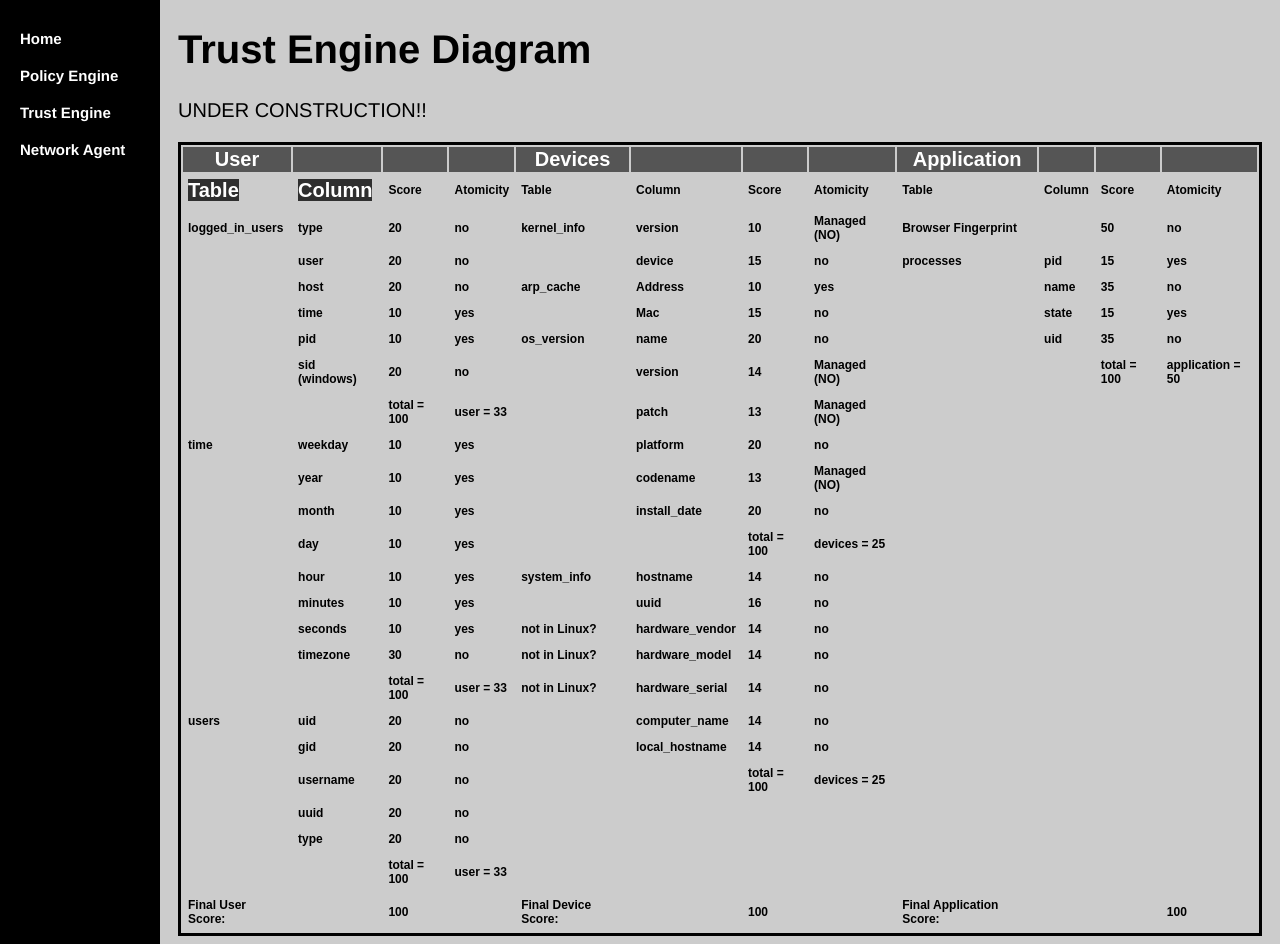
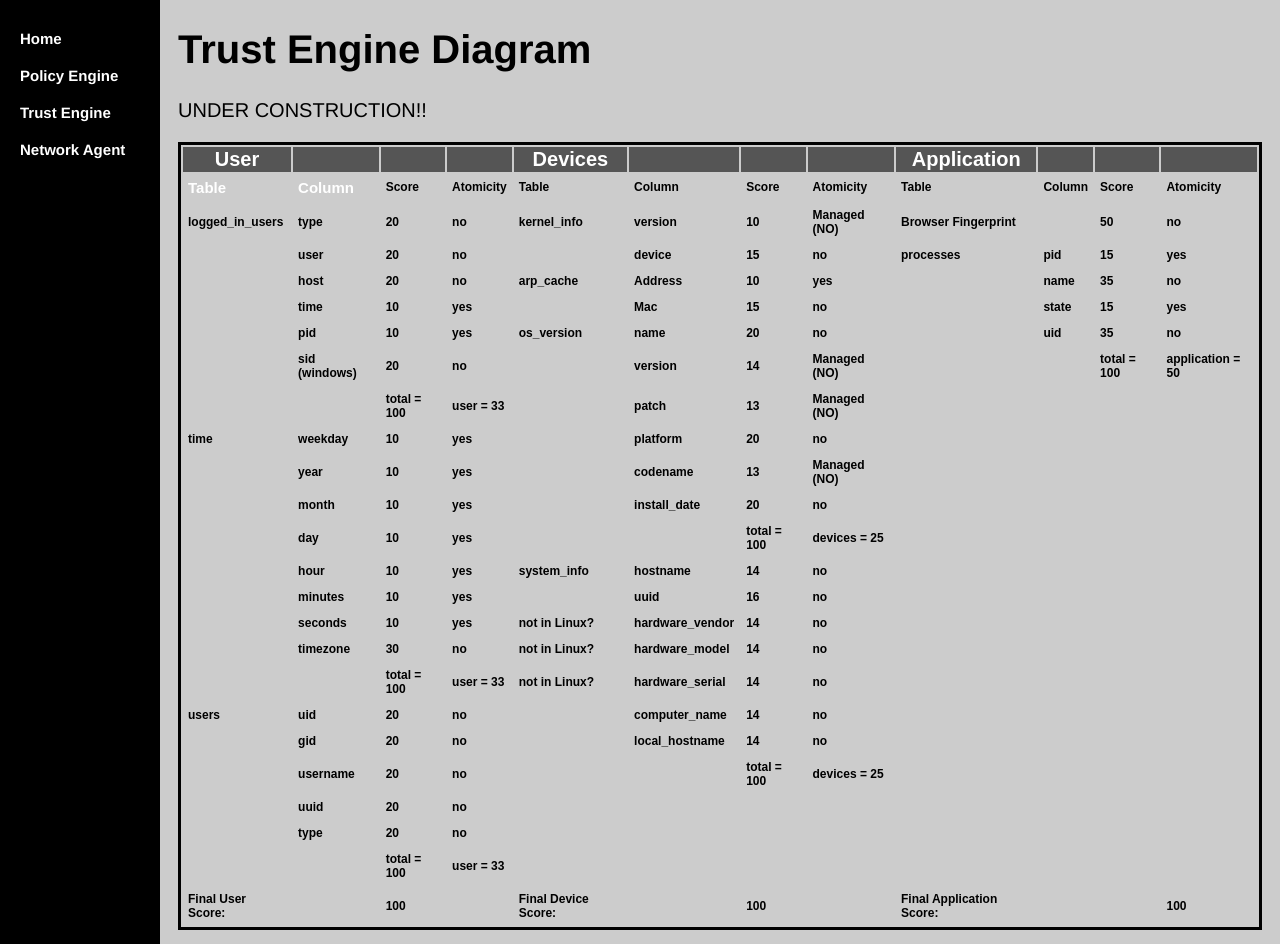
Before and after one commit to WWUZeroTrust/WWUZeroTrust.github.io, a Jekyll site: the page TrustEngine/diagram/index.html, which Jekyll copies as it is, in a window 1280 px wide and 944 px high. Built offline with Jekyll 4.4.1, drawn with Linux system fonts in a browser that asks for light colours.

Commit message:
Update index.html

```diff
--- a/TrustEngine/diagram/index.html
+++ b/TrustEngine/diagram/index.html
@@ -124,10 +124,9 @@ h1 {
 		font-size: 20px;
 	}
 	.tableizer-table tv {
-		background-color: #2f2f2f;
 		color: #FFF;
 		font-weight: bold;
-		font-size: 20px;
+		font-size: 15px;
 	}
 </style>
 <table class="tableizer-table">
```
